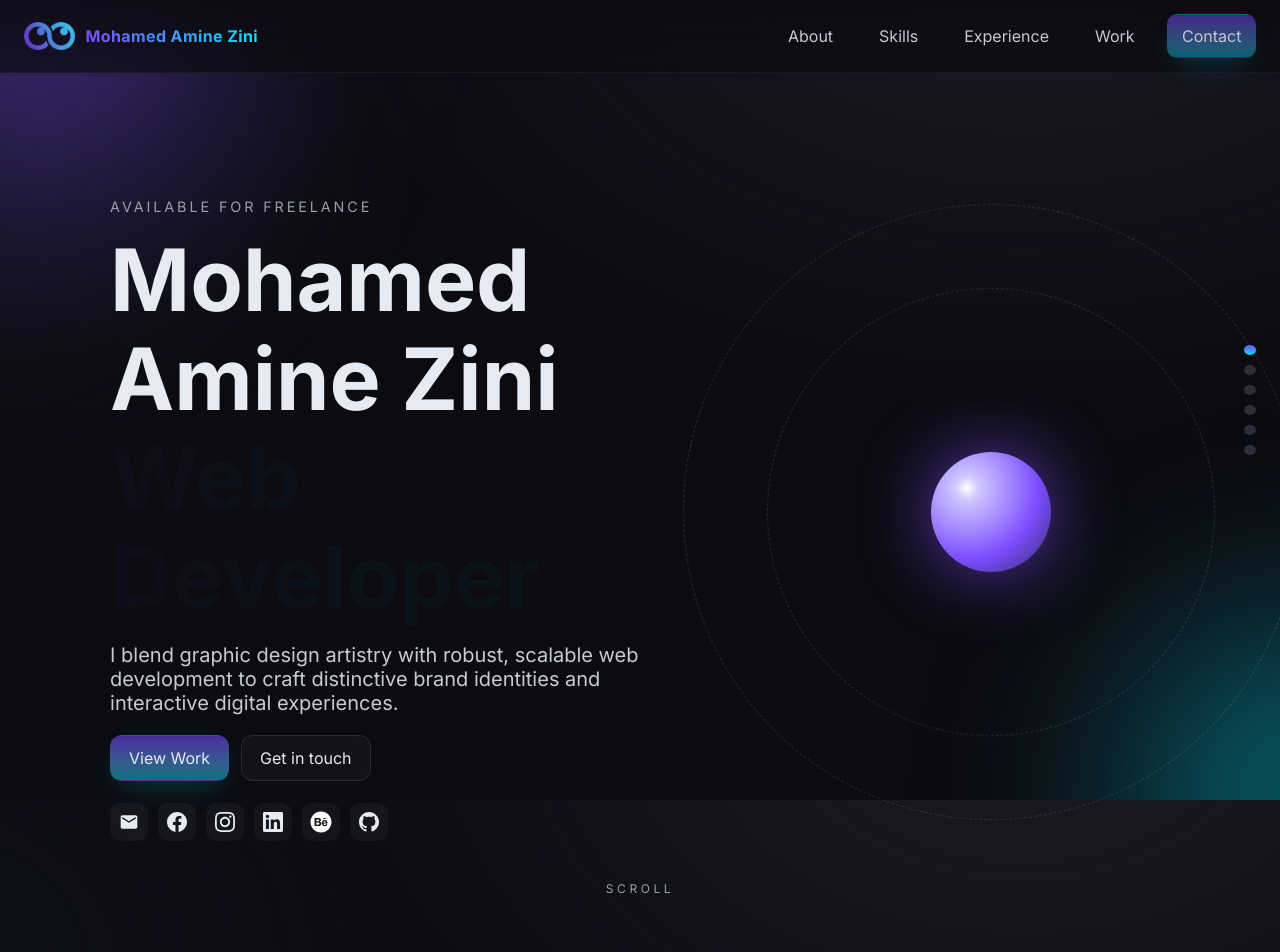
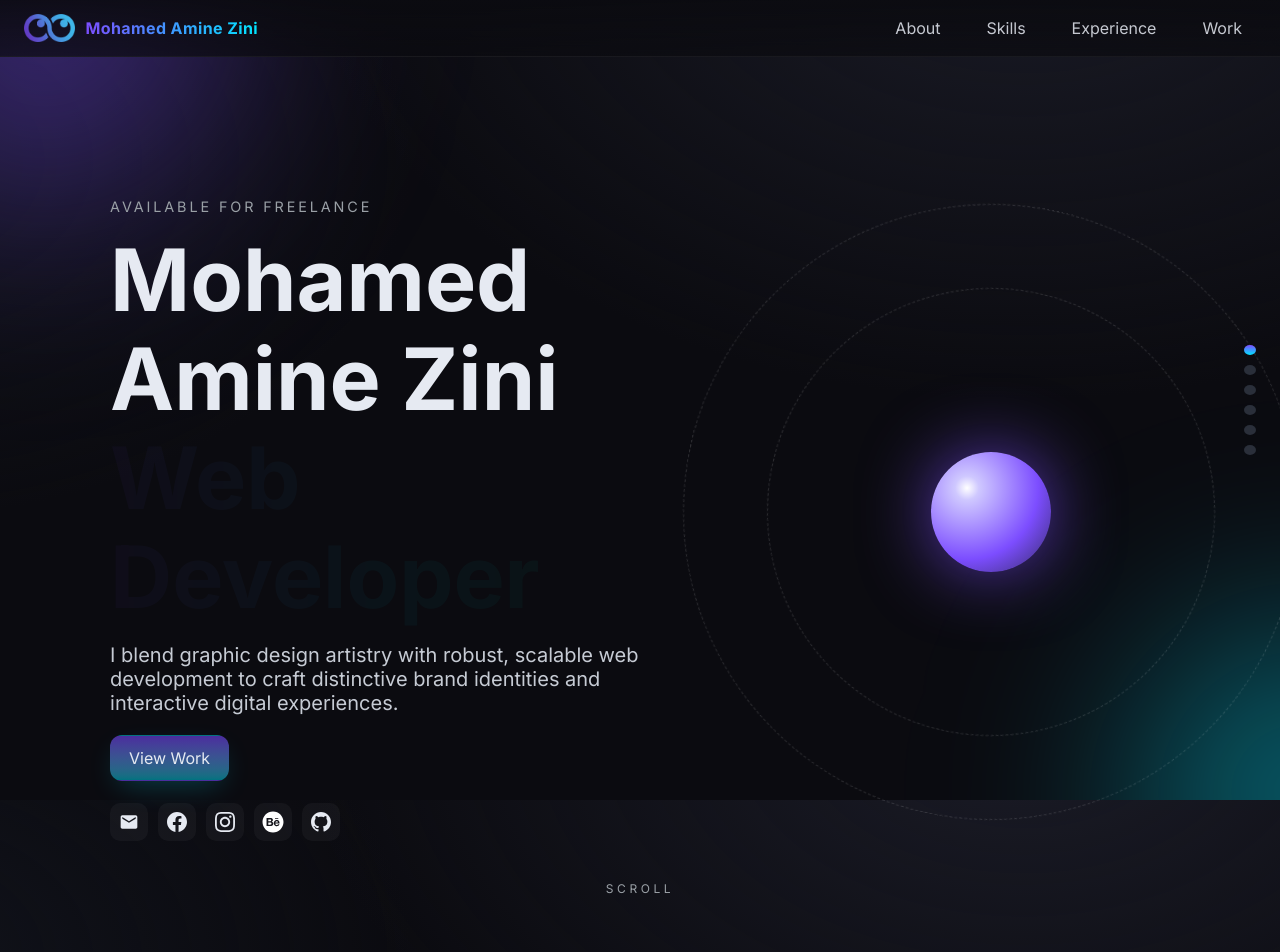
Before and after one commit to ZiniMedAmine/zini-portfolio, a React (Vite) app in the folder zini-portfolio/: page / in a window 1280 px wide. Shown: the top 952 px of the page. Built offline with nearby package versions, Linux system fonts and the light colour scheme.

Commit message:
Contact update

```diff
--- a/zini-portfolio/src/App.jsx
+++ b/zini-portfolio/src/App.jsx
@@ -219,7 +219,6 @@ function App() {
           <li><a href="#skills">Skills</a></li>
           <li><a href="#experience">Experience</a></li>
           <li><a href="#work">Work</a></li>
-          <li><a href="#contact" className="magnetic btn btn-primary">Contact</a></li>
         </ul>
       </header>
 
@@ -235,7 +234,6 @@ function App() {
               <p className="lede">I blend graphic design artistry with robust, scalable web development to craft distinctive brand identities and interactive digital experiences.</p>
               <div className="cta-row">
                 <a href="#work" className="btn btn-primary magnetic">View Work</a>
-                <a href="#contact" className="btn btn-ghost magnetic">Get in touch</a>
               </div>
               <div className="socials">
                 <a href="mailto:zini.m.amine@gmail.com" aria-label="Email" className="icon-link">
@@ -251,11 +249,6 @@ function App() {
                 <a href="https://www.instagram.com/zini_med_amine" target="_blank" rel="noopener noreferrer" aria-label="Instagram" className="icon-link">
                   <svg width="20" height="20" viewBox="0 0 24 24" fill="currentColor">
                     <path d="M12 2.163c3.204 0 3.584.012 4.85.07 3.252.148 4.771 1.691 4.919 4.919.058 1.265.069 1.645.069 4.849 0 3.205-.012 3.584-.069 4.849-.149 3.225-1.664 4.771-4.919 4.919-1.266.058-1.644.07-4.85.07-3.204 0-3.584-.012-4.849-.07-3.26-.149-4.771-1.699-4.919-4.92-.058-1.265-.07-1.644-.07-4.849 0-3.204.013-3.583.07-4.849.149-3.227 1.664-4.771 4.919-4.919 1.266-.057 1.645-.069 4.849-.069zm0-2.163c-3.259 0-3.667.014-4.947.072-4.358.2-6.78 2.618-6.98 6.98-.059 1.281-.073 1.689-.073 4.948 0 3.259.014 3.668.072 4.948.2 4.358 2.618 6.78 6.98 6.98 1.281.058 1.689.072 4.948.072 3.259 0 3.668-.014 4.948-.072 4.354-.2 6.782-2.618 6.979-6.98.059-1.28.073-1.689.073-4.948 0-3.259-.014-3.667-.072-4.947-.196-4.354-2.617-6.78-6.979-6.98-1.281-.059-1.69-.073-4.949-.073zm0 5.838c-3.403 0-6.162 2.759-6.162 6.162s2.759 6.163 6.162 6.163 6.162-2.759 6.162-6.163c0-3.403-2.759-6.162-6.162-6.162zm0 10.162c-2.209 0-4-1.79-4-4 0-2.209 1.791-4 4-4s4 1.791 4 4c0 2.21-1.791 4-4 4zm6.406-11.845c-.796 0-1.441.645-1.441 1.44s.645 1.44 1.441 1.44c.795 0 1.439-.645 1.439-1.44s-.644-1.44-1.439-1.44z"/>
-                  </svg>
-                </a>
-                <a href="https://www.linkedin.com/in/mohamed-amine-zini/" target="_blank" rel="noopener noreferrer" aria-label="LinkedIn" className="icon-link">
-                  <svg width="20" height="20" viewBox="0 0 24 24" fill="currentColor">
-                    <path d="M20.447 20.452h-3.554v-5.569c0-1.328-.027-3.037-1.852-3.037-1.853 0-2.136 1.445-2.136 2.939v5.667H9.351V9h3.414v1.561h.046c.477-.9 1.637-1.85 3.37-1.85 3.601 0 4.267 2.37 4.267 5.455v6.286zM5.337 7.433c-1.144 0-2.063-.926-2.063-2.065 0-1.138.92-2.063 2.063-2.063 1.14 0 2.064.925 2.064 2.063 0 1.139-.925 2.065-2.064 2.065zm1.782 13.019H3.555V9h3.564v11.452zM22.225 0H1.771C.792 0 0 .774 0 1.729v20.542C0 23.227.792 24 1.771 24h20.451C23.2 24 24 23.227 24 22.271V1.729C24 .774 23.2 0 22.222 0h.003z"/>
                   </svg>
                 </a>
                 <a href="https://www.behance.net/ZiniMedAmine" target="_blank" rel="noopener noreferrer" aria-label="Behance" className="icon-link">
@@ -1214,7 +1207,7 @@ function App() {
 
       <footer className="site-footer">
         <div className="container">
-          <div>© <span id="year" ref={yearRef} /> Mohamed Amine Zini</div>
+          <div>© <span id="year" ref={yearRef} /> </div>
           <div className="made">Crafted with care · Dark mode only</div>
         </div>
       </footer>
--- a/zini-portfolio/src/components/Contact.jsx
+++ b/zini-portfolio/src/components/Contact.jsx
@@ -1,4 +1,4 @@
-import { FiMail, FiGithub, FiLinkedin, FiDribbble } from 'react-icons/fi'
+import { FiMail, FiGithub, FiDribbble } from 'react-icons/fi'
 
 export function Contact() {
   return (
@@ -12,7 +12,6 @@ export function Contact() {
               <div style={{ display: 'flex', gap: 12, flexWrap: 'wrap', marginTop: 12 }}>
                 <a className="btn" href="mailto:hello@example.com"><FiMail /> Email</a>
                 <a className="btn secondary" href="https://github.com/" target="_blank" rel="noreferrer"><FiGithub /> GitHub</a>
-                <a className="btn secondary" href="https://linkedin.com/" target="_blank" rel="noreferrer"><FiLinkedin /> LinkedIn</a>
                 <a className="btn secondary" href="https://www.behance.net/" target="_blank" rel="noreferrer">Behance</a>
                 <a className="btn secondary" href="https://dribbble.com/" target="_blank" rel="noreferrer"><FiDribbble /> Dribbble</a>
               </div>
--- a/zini-portfolio/src/components/Contact_new.jsx
+++ b/zini-portfolio/src/components/Contact_new.jsx
@@ -1,5 +1,5 @@
 import { useState, useRef } from 'react'
-import { FiMail, FiGithub, FiLinkedin, FiSend, FiCheck, FiAlertTriangle } from 'react-icons/fi'
+import { FiSend, FiCheck, FiAlertTriangle } from 'react-icons/fi'
 import emailjs from '@emailjs/browser'
 
 export function Contact() {
@@ -127,28 +127,6 @@ export function Contact() {
               )}
             </form>
 
-            {/* Alternative Contact Methods */}
-            <div className="contact-alternatives">
-              <p className="muted" style={{ marginTop: 24, marginBottom: 12 }}>Or reach out directly:</p>
-              <div className="social-buttons-grid">
-                <a className="btn secondary" href="mailto:zini.m.amine@gmail.com"><FiMail /> Email</a>
-                <a className="btn secondary" href="https://www.facebook.com/hu.chi.355" target="_blank" rel="noreferrer">
-                  <svg width="16" height="16" viewBox="0 0 24 24" fill="currentColor">
-                    <path d="M24 12.073c0-6.627-5.373-12-12-12s-12 5.373-12 12c0 5.99 4.388 10.954 10.125 11.854v-8.385H7.078v-3.47h3.047V9.43c0-3.007 1.792-4.669 4.533-4.669 1.312 0 2.686.235 2.686.235v2.953H15.83c-1.491 0-1.956.925-1.956 1.874v2.25h3.328l-.532 3.47h-2.796v8.385C19.612 23.027 24 18.062 24 12.073z"/>
-                  </svg>
-                  Facebook
-                </a>
-                <a className="btn secondary" href="https://www.instagram.com/zini_med_amine" target="_blank" rel="noreferrer">
-                  <svg width="16" height="16" viewBox="0 0 24 24" fill="currentColor">
-                    <path d="M12 2.163c3.204 0 3.584.012 4.85.07 3.252.148 4.771 1.691 4.919 4.919.058 1.265.069 1.645.069 4.849 0 3.205-.012 3.584-.069 4.849-.149 3.225-1.664 4.771-4.919 4.919-1.266.058-1.644.07-4.85.07-3.204 0-3.584-.012-4.849-.07-3.26-.149-4.771-1.699-4.919-4.92-.058-1.265-.07-1.644-.07-4.849 0-3.204.013-3.583.07-4.849.149-3.227 1.664-4.771 4.919-4.919 1.266-.057 1.645-.069 4.849-.069zm0-2.163c-3.259 0-3.667.014-4.947.072-4.358.2-6.78 2.618-6.98 6.98-.059 1.281-.073 1.689-.073 4.948 0 3.259.014 3.668.072 4.948.2 4.358 2.618 6.78 6.98 6.98 1.281.058 1.689.072 4.948.072 3.259 0 3.668-.014 4.948-.072 4.354-.2 6.782-2.618 6.979-6.98.059-1.28.073-1.689.073-4.948 0-3.259-.014-3.667-.072-4.947-.196-4.354-2.617-6.78-6.979-6.98-1.281-.059-1.69-.073-4.949-.073zm0 5.838c-3.403 0-6.162 2.759-6.162 6.162s2.759 6.163 6.162 6.163 6.162-2.759 6.162-6.163c0-3.403-2.759-6.162-6.162-6.162zm0 10.162c-2.209 0-4-1.79-4-4 0-2.209 1.791-4 4-4s4 1.791 4 4c0 2.21-1.791 4-4 4zm6.406-11.845c-.796 0-1.441.645-1.441 1.44s.645 1.44 1.441 1.44c.795 0 1.439-.645 1.439-1.44s-.644-1.44-1.439-1.44z"/>
-                  </svg>
-                  Instagram
-                </a>
-                <a className="btn secondary" href="https://www.linkedin.com/in/mohamed-amine-zini/" target="_blank" rel="noreferrer"><FiLinkedin /> LinkedIn</a>
-                <a className="btn secondary" href="https://github.com/ZiniMedAmine" target="_blank" rel="noreferrer"><FiGithub /> GitHub</a>
-                <a className="btn secondary" href="https://www.behance.net/ZiniMedAmine" target="_blank" rel="noreferrer">Behance</a>
-              </div>
-            </div>
           </div>
         </div>
       </div>
--- a/zini-portfolio/src/components/Hero.jsx
+++ b/zini-portfolio/src/components/Hero.jsx
@@ -1,4 +1,4 @@
-import { FiDownload, FiMail } from 'react-icons/fi'
+import { FiDownload } from 'react-icons/fi'
 import { Reveal } from './Reveal'
 import { useEffect, useRef } from 'react'
 
@@ -28,7 +28,6 @@ export function Hero() {
               </p>
               <div className="hero-cta">
                 <a className="btn" href="#work">Explore my work</a>
-                <a className="btn secondary" href="#contact"><FiMail /> Contact me</a>
                 <a className="btn secondary" href="#" onClick={(e)=>e.preventDefault()}><FiDownload /> Download CV</a>
               </div>
               <div className="stats">
--- a/zini-portfolio/src/components/MobileNav.jsx
+++ b/zini-portfolio/src/components/MobileNav.jsx
@@ -6,7 +6,6 @@ const mobileLinks = [
   { id: 'skills', label: 'Skills' },
   { id: 'experience', label: 'Experience' },
   { id: 'work', label: 'Work' },
-  { id: 'contact', label: 'Contact' },
 ]
 
 export function MobileNav() {
--- a/zini-portfolio/src/components/Navbar.jsx
+++ b/zini-portfolio/src/components/Navbar.jsx
@@ -6,7 +6,6 @@ const links = [
   { id: 'skills', label: 'Skills' },
   { id: 'experience', label: 'Experience' },
   { id: 'work', label: 'Work' },
-  { id: 'contact', label: 'Contact' },
 ]
 
 export function Navbar() {
```
